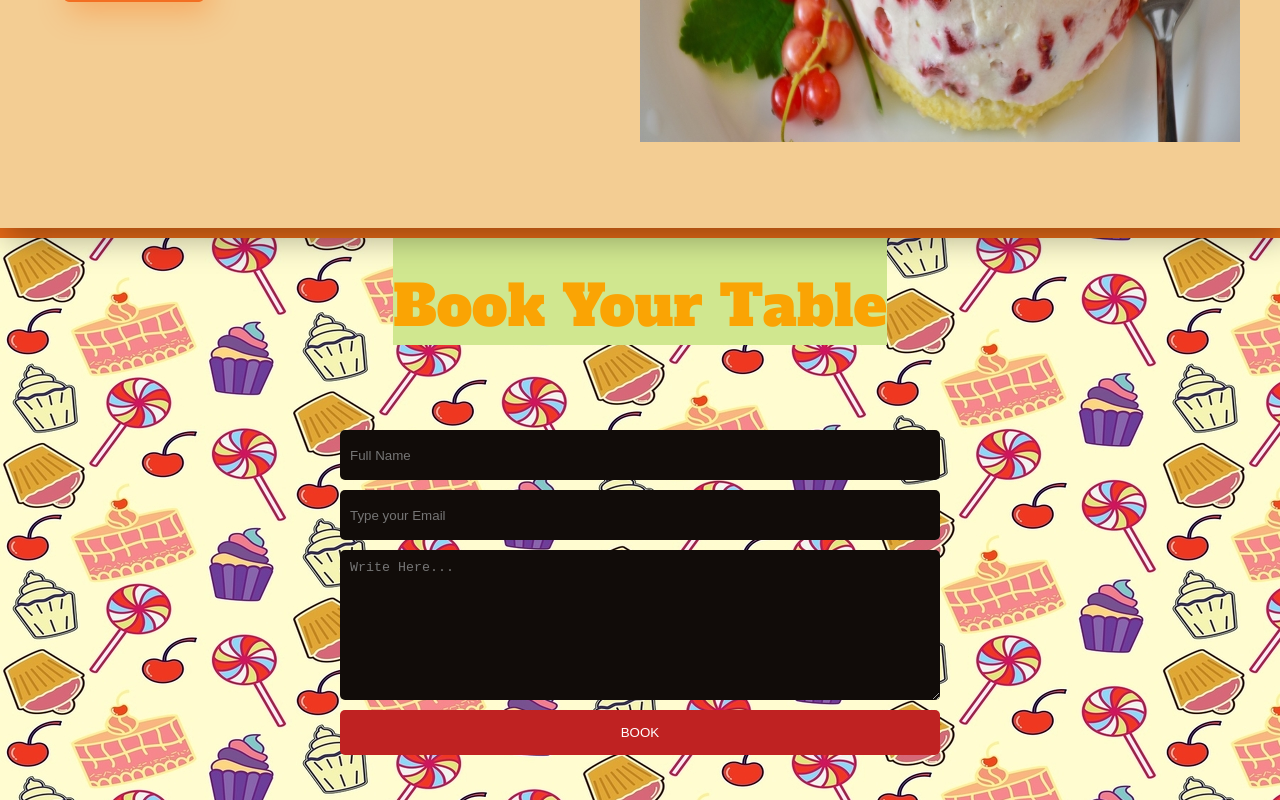
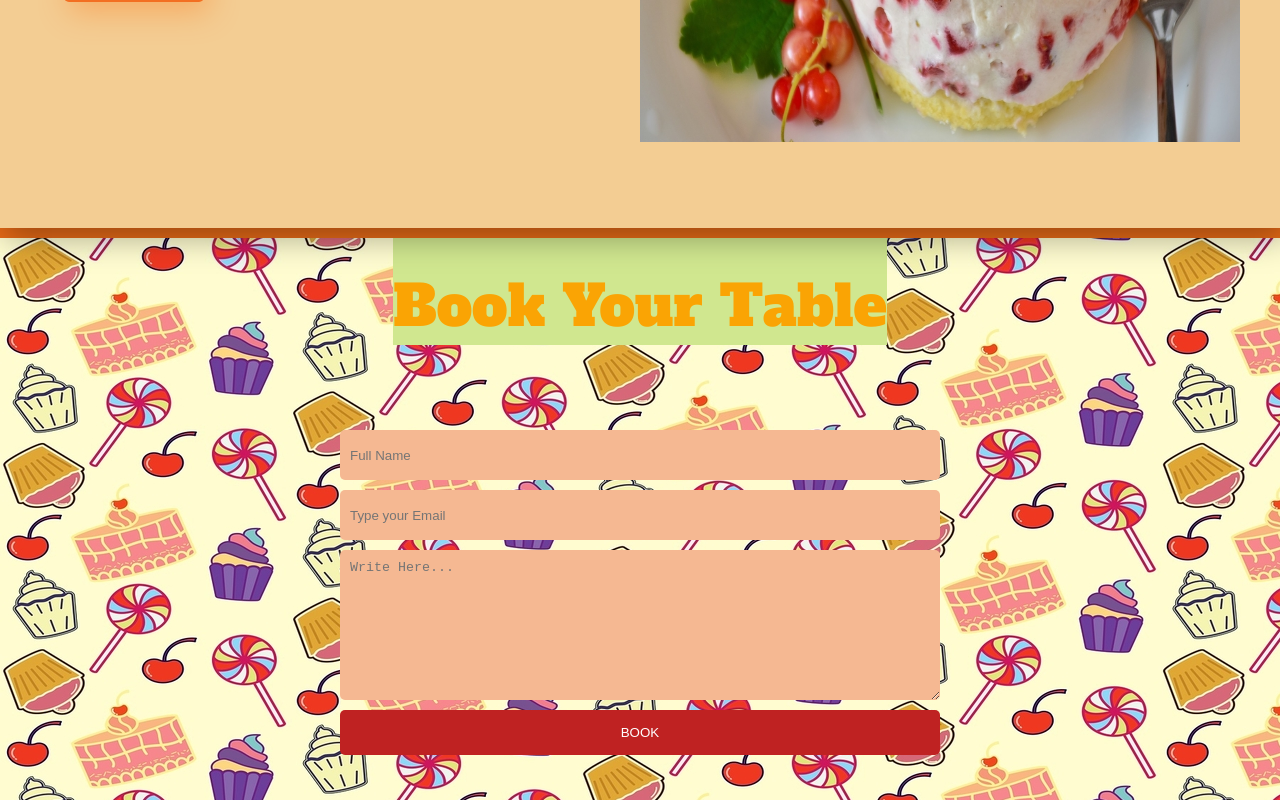
Before and after one commit to dvimukthi/website-UI, a React (Create React App) app: page / in a window 1280 px wide. Shown: the part 2160-2960 px from the top of the page. Built offline with nearby package versions, Linux system fonts and the light colour scheme.

Commit message:
contact form bg color

```diff
--- a/src/index.css
+++ b/src/index.css
@@ -324,8 +324,8 @@ nav .menu-btn,
     padding: 10px;
     border: none;
     outline: none;
-    background-color: #110c09;
-    color: #ffffff;
+    background-color: #f5b892;
+    color: #070101;
     border-radius: 5px;
 }
 #contact form textarea{
```
